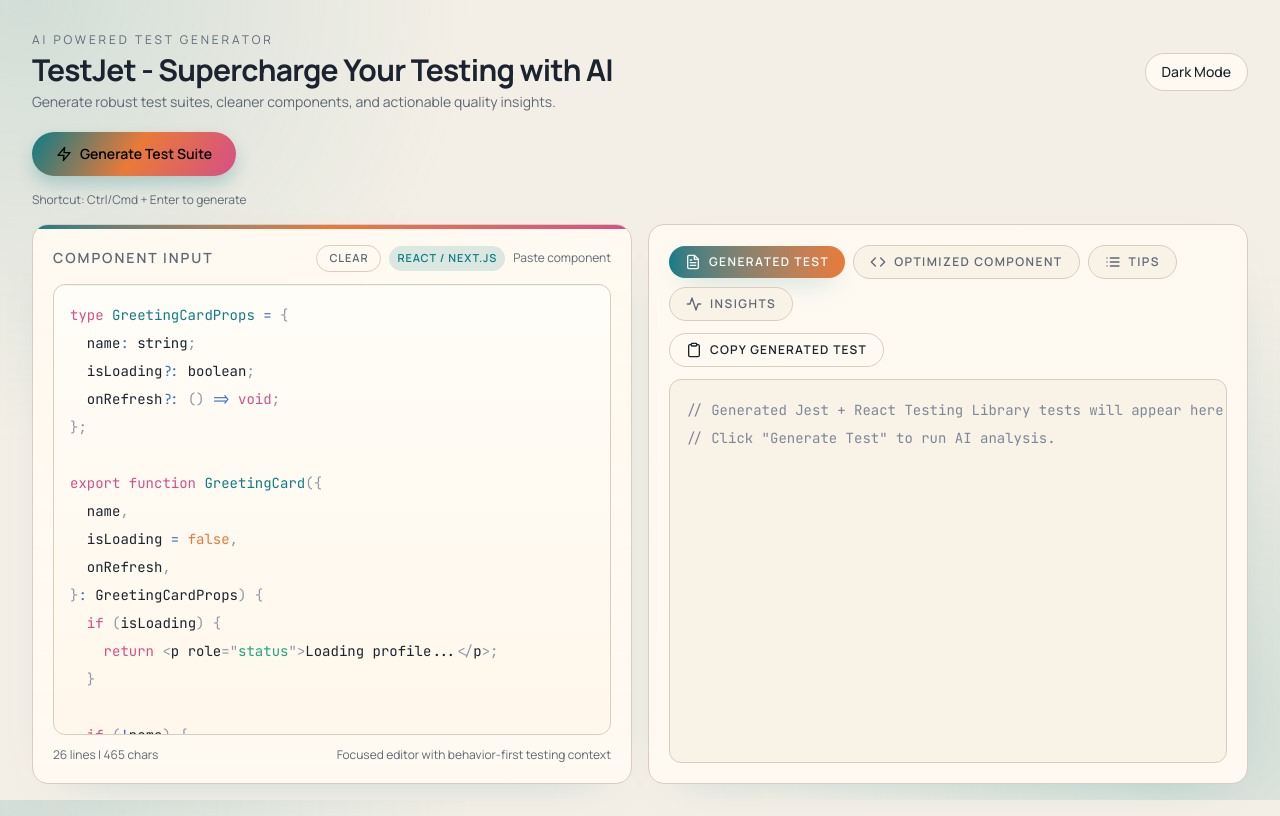
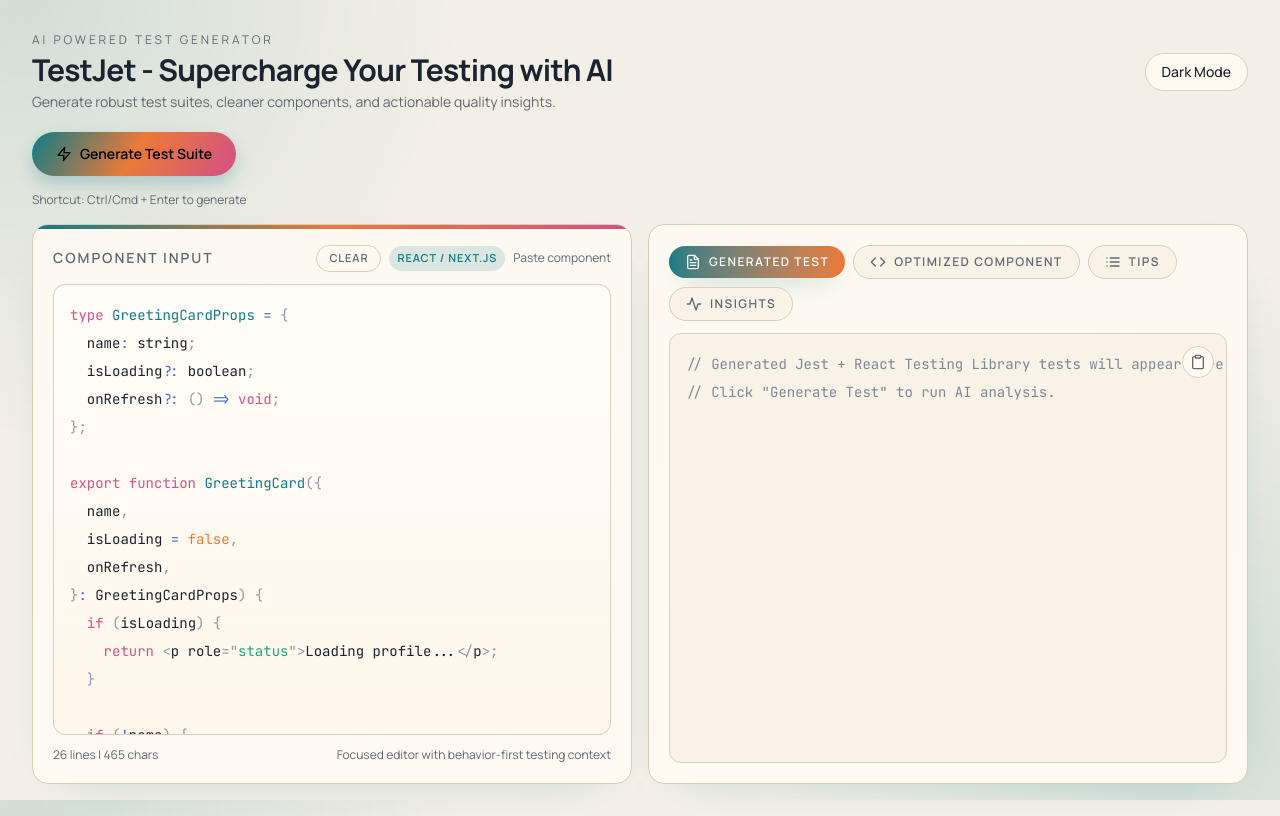
Before and after one commit to Md-Asikuzzaman/testjet, a Next.js app: page / in a window 1280 px wide. Built offline with nearby package versions, Linux system fonts and the light colour scheme.

Commit message:
feat: enhance EditorPanel with loading state and improve OutputPanel copy functionality

```diff
--- a/app/globals.css
+++ b/app/globals.css
@@ -84,6 +84,50 @@
   background: linear-gradient(180deg, var(--editor-bg), var(--editor-bg-2));
   box-shadow: inset 0 1px 0
     color-mix(in srgb, var(--foreground) 4%, transparent);
+}
+
+.editor-top-bar {
+  background: linear-gradient(
+    90deg,
+    var(--accent),
+    var(--accent-2),
+    var(--accent-3)
+  );
+  overflow: hidden;
+}
+
+.editor-loading-bar::after {
+  content: "";
+  position: absolute;
+  top: 0;
+  bottom: 0;
+  left: -40%;
+  width: 40%;
+  background: linear-gradient(
+    90deg,
+    transparent,
+    rgba(255, 255, 255, 0.92),
+    transparent
+  );
+  transform: translateX(0);
+  animation: editor-loading-shimmer 1.1s linear infinite;
+  will-change: transform;
+}
+
+@keyframes editor-loading-shimmer {
+  0% {
+    transform: translateX(0);
+  }
+
+  100% {
+    transform: translateX(350%);
+  }
+}
+
+@media (prefers-reduced-motion: reduce) {
+  .editor-loading-bar::after {
+    animation: none;
+  }
 }
 
 .editor-input-pre,
--- a/app/page.tsx
+++ b/app/page.tsx
@@ -105,7 +105,11 @@
         ) : null}
 
         <div className="grid gap-4 lg:grid-cols-2">
-          <EditorPanel value={sourceCode} onChange={setSourceCode} />
+          <EditorPanel
+            value={sourceCode}
+            onChange={setSourceCode}
+            isLoading={isLoading}
+          />
           <OutputPanel generated={generated} />
         </div>
       </div>
--- a/components/EditorPanel.tsx
+++ b/components/EditorPanel.tsx
@@ -12,15 +12,24 @@
 type EditorPanelProps = {
   value: string;
   onChange: (value: string) => void;
+  isLoading: boolean;
 };
 
-export function EditorPanel({ value, onChange }: EditorPanelProps) {
+export function EditorPanel({
+  value,
+  onChange,
+  isLoading,
+}: EditorPanelProps) {
   const lineCount = useMemo(() => value.split("\n").length, [value]);
   const charCount = useMemo(() => value.length, [value]);
 
   return (
     <section className="panel-surface relative flex h-[560px] flex-col overflow-hidden p-4 md:p-5">
-      <div className="pointer-events-none absolute inset-x-0 top-0 h-1 bg-gradient-to-r from-[var(--accent)] via-[var(--accent-2)] to-[var(--accent-3)]" />
+      <div
+        className={`editor-top-bar pointer-events-none absolute inset-x-0 top-0 h-1 ${
+          isLoading ? "editor-loading-bar" : ""
+        }`}
+      />
 
       <div className="mb-3 flex items-center justify-between">
         <h2 className="text-sm font-semibold uppercase tracking-[0.14em] text-[var(--muted-foreground)]">
@@ -44,7 +53,8 @@
         </div>
       </div>
 
-      <div className="code-editor-surface themed-scrollbar h-full min-h-0 w-full overflow-auto rounded-xl border border-[var(--line)] text-sm leading-7 text-[var(--foreground)] transition focus-within:border-[var(--accent)] focus-within:ring-2 focus-within:ring-[var(--accent-soft)]">
+      <div className="code-editor-surface relative h-full min-h-0 w-full overflow-hidden rounded-xl border border-[var(--line)] text-sm leading-7 text-[var(--foreground)] transition focus-within:border-[var(--accent)] focus-within:ring-2 focus-within:ring-[var(--accent-soft)]">
+        <div className="themed-scrollbar h-full overflow-auto">
           <Editor
             value={value}
             onValueChange={onChange}
@@ -57,6 +67,7 @@
             preClassName="editor-input-pre"
           />
         </div>
+      </div>
 
       <div className="mt-3 flex items-center justify-between text-xs text-[var(--muted-foreground)]">
         <span>
--- a/components/OutputPanel.tsx
+++ b/components/OutputPanel.tsx
@@ -51,6 +51,7 @@
 export function OutputPanel({ generated }: OutputPanelProps) {
   const [activeTab, setActiveTab] = useState<OutputTab>("tests");
   const [copiedTab, setCopiedTab] = useState<OutputTab | null>(null);
+  const canCopyActiveTab = activeTab === "tests" || activeTab === "optimized";
 
   const activeContent = useMemo<string>(() => {
     if (activeTab === "tests") {
@@ -111,7 +112,7 @@
                 key={tab}
                 type="button"
                 onClick={() => setActiveTab(tab)}
-                className={`inline-flex items-center gap-2 rounded-full px-4 py-2 text-xs font-semibold uppercase tracking-[0.12em] transition ${
+                className={`inline-flex items-center gap-2 rounded-full px-4 py-2 text-xs font-semibold uppercase tracking-[0.12em] transition cursor-pointer ${
                   activeTab === tab
                     ? "bg-gradient-to-r from-[var(--accent)] to-[var(--accent-2)] text-[var(--accent-contrast)] shadow-[0_10px_28px_-14px_var(--accent)]"
                     : "border border-[var(--line)] bg-[var(--panel-muted)] text-[var(--muted-foreground)] hover:border-[var(--accent)]"
@@ -123,19 +124,6 @@
             );
           })}
         </div>
-
-        <button
-          type="button"
-          onClick={onCopy}
-          className="inline-flex items-center gap-2 rounded-full border border-[var(--line)] bg-[var(--panel)] px-4 py-2 text-xs font-semibold uppercase tracking-[0.1em] text-[var(--foreground)] transition hover:border-[var(--accent)] hover:text-[var(--accent)]"
-        >
-          {copiedTab === activeTab ? (
-            <FiCheck className="size-4" />
-          ) : (
-            <FiClipboard className="size-4" />
-          )}
-          {copiedTab === activeTab ? "Copied" : `Copy ${tabLabels[activeTab]}`}
-        </button>
       </div>
 
       <div className="h-full overflow-hidden rounded-xl border border-[var(--line)] bg-[var(--panel-muted)]">
@@ -236,6 +224,22 @@
             </ul>
           </div>
         ) : (
+          <div className="relative h-full overflow-hidden">
+            {canCopyActiveTab ? (
+              <button
+                type="button"
+                onClick={onCopy}
+                aria-label={`Copy ${tabLabels[activeTab]}`}
+                title="Copy"
+                className="absolute right-3 top-3 z-10 inline-flex h-8 w-8 items-center justify-center rounded-full border border-[var(--line)] bg-[var(--panel)] text-[var(--muted-foreground)] transition hover:border-[var(--accent)] hover:text-[var(--accent)] cursor-pointer"
+              >
+                {copiedTab === activeTab ? (
+                  <FiCheck className="size-4" />
+                ) : (
+                  <FiClipboard className="size-4" />
+                )}
+              </button>
+            ) : null}
             <div className="themed-scrollbar h-full overflow-auto">
               <pre className="output-code-pre min-h-full min-w-max p-4 text-sm leading-7">
                 <code
@@ -249,6 +253,7 @@
                 />
               </pre>
             </div>
+          </div>
         )}
       </div>
     </section>
```
Lines whose indentation alone changed are shown as unchanged.
